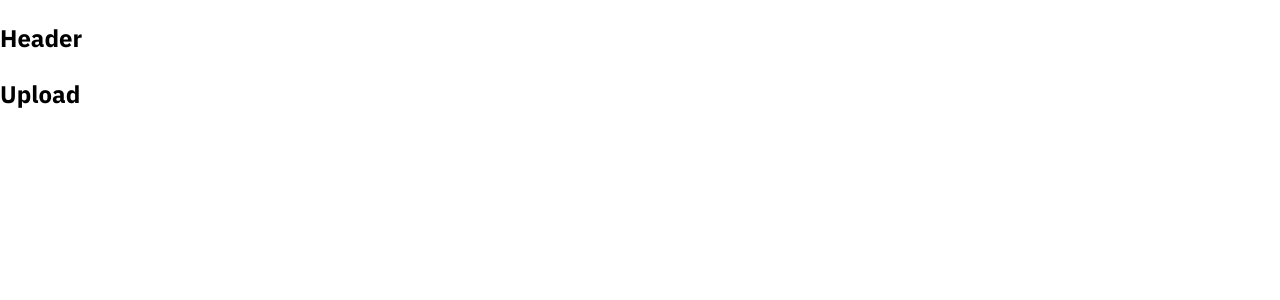
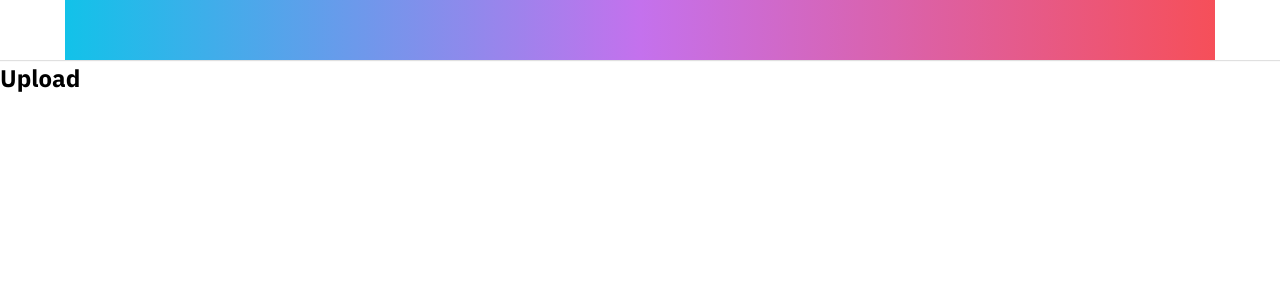
Before and after one commit to BlueEyes01/tiktok-ui, a React (Create React App) app: page /tiktok-ui/Upload in a window 1280 px wide. Shown: the top 300 px of the page. Built offline with nearby package versions, Linux system fonts and the light colour scheme.

Commit message:
Dựng khung Layout mặc định

```diff
--- a/package.json
+++ b/package.json
@@ -7,6 +7,7 @@
         "@testing-library/jest-dom": "^5.16.4",
         "@testing-library/react": "^13.3.0",
         "@testing-library/user-event": "^13.5.0",
+        "classnames": "^2.3.1",
         "gh-pages": "^4.0.0",
         "normalize.css": "^8.0.1",
         "react": "^18.2.0",
--- a/src/components/GlobalStyles/GloabalStyles.scss
+++ b/src/components/GlobalStyles/GloabalStyles.scss
@@ -4,9 +4,15 @@
 
 :root {
     --prymary: #ee4368;
+
+    //default layout
+    --default-layout-header-header: 60px;
+    --default-layout-width: 1150px;
 }
 * {
     box-sizing: border-box;
+    margin: 0;
+    padding: 0;
 }
 html {
     font-size: 62.5%;
--- /dev/null
+++ b/src/components/Layouts/DefaultLayout/DefaultLayout.module.scss
@@ -0,0 +1,15 @@
+.wrapper{
+    display: flex;
+    flex-direction: column;
+    align-items: center;
+    width: 100%;
+}
+.container{
+    width: var(--default-layout-width);
+    min-height: 1000px;
+    display: flex;
+}
+.content{
+    flex:1;
+    background-image: linear-gradient(#c6ffdd, #fbd786, #f7797d);
+}
--- /dev/null
+++ b/src/components/Layouts/DefaultLayout/Sidebar/Sidebar.module.scss
@@ -0,0 +1,4 @@
+.wrapper{
+    width: 356px;
+    background-image: linear-gradient(to right, #ee9ca7 , #ffdde1);
+}
--- a/src/components/Layouts/DefaultLayout/Sidebar/index.js
+++ b/src/components/Layouts/DefaultLayout/Sidebar/index.js
@@ -1,5 +1,11 @@
+import className from 'classnames/bind';
+import styles from './Sidebar.module.scss';
+
+const cx = className.bind(styles);
 function Sidebar() {
-    return <h2>Sidebar</h2>;
+    return <aside className={cx('wrapper')}>
+        <h2>Sidebar</h2>
+    </aside>;
 }
 
 export default Sidebar;
--- a/src/components/Layouts/DefaultLayout/index.js
+++ b/src/components/Layouts/DefaultLayout/index.js
@@ -1,13 +1,17 @@
 import Header from '../components/Header';
+import styles from './DefaultLayout.module.scss';
+import className from 'classnames/bind';
 import Sidebar from './Sidebar';
+
+const cx = className.bind(styles);
 
 function DefaultLayout({ children }) {
     return (
-        <div>
+        <div className={cx('wrapper')}>
             <Header />
-            <div className="container">
+            <div className={cx('container')}>
                 <Sidebar />
-                <div className="conten">{children}</div>
+                <div className={cx('content')}>{children}</div>
             </div>
         </div>
     );
--- a/src/components/Layouts/HeaderOnly/index.js
+++ b/src/components/Layouts/HeaderOnly/index.js
@@ -1,6 +1,6 @@
 import Header from '~/components/Layouts/components/Header';
 
-function DefaultLayout({ children }) {
+function HeaderOnly({ children }) {
     return (
         <div>
             <Header />
@@ -11,4 +11,4 @@ function DefaultLayout({ children }) {
     );
 }
 
-export default DefaultLayout;
+export default HeaderOnly;
--- /dev/null
+++ b/src/components/Layouts/components/Header/Header.module.scss
@@ -0,0 +1,12 @@
+.wrapper {
+    height: var(--default-layout-header-header);
+    box-shadow: 0px 1px 1px rgba(0, 0, 0, 0.12);
+    display: flex;
+    justify-content: center;
+    width: 100%;
+}
+.inner {
+    height: 100%;
+    width: var(--default-layout-width);
+    background-image: linear-gradient(to right, #12c2e9, #c471ed, #f64f59);
+}
--- a/src/components/Layouts/components/Header/index.js
+++ b/src/components/Layouts/components/Header/index.js
@@ -1,5 +1,12 @@
+import classNames from 'classnames/bind';
+import styles from './Header.module.scss';
+
+// để đặt tên classnames có dấu - thì phải dùng bind
+const cx = classNames.bind(styles);
 function Header() {
-    return <h2>Header</h2>;
+    return <header className={cx('wrapper')} >
+        <div className={cx('inner')}></div>
+    </header>;
 }
 
 export default Header;
--- a/src/pages/Home/index.js
+++ b/src/pages/Home/index.js
@@ -1,5 +1,5 @@
 function Home() {
-    return <h2>Home</h2>;
+    return <h2>Home Page</h2>;
 }
 
 export default Home;
```
Also changed, not shown: 1 other file (tests, documents, lock files or other folders).
